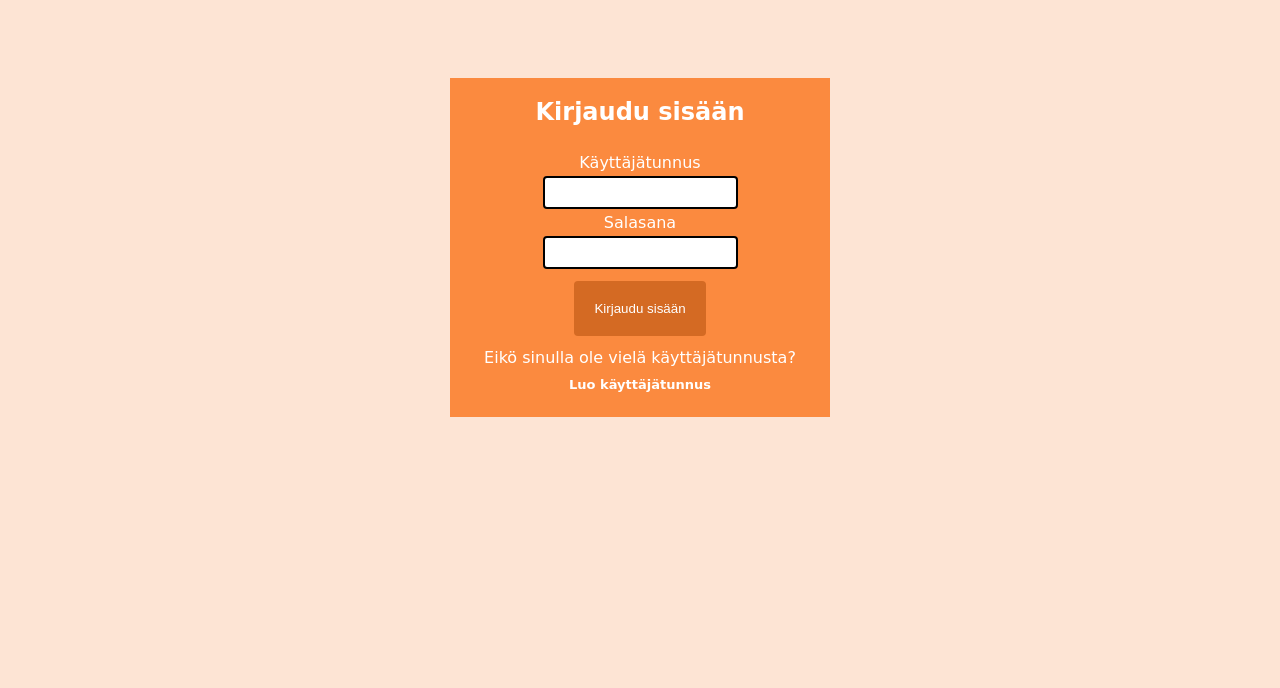
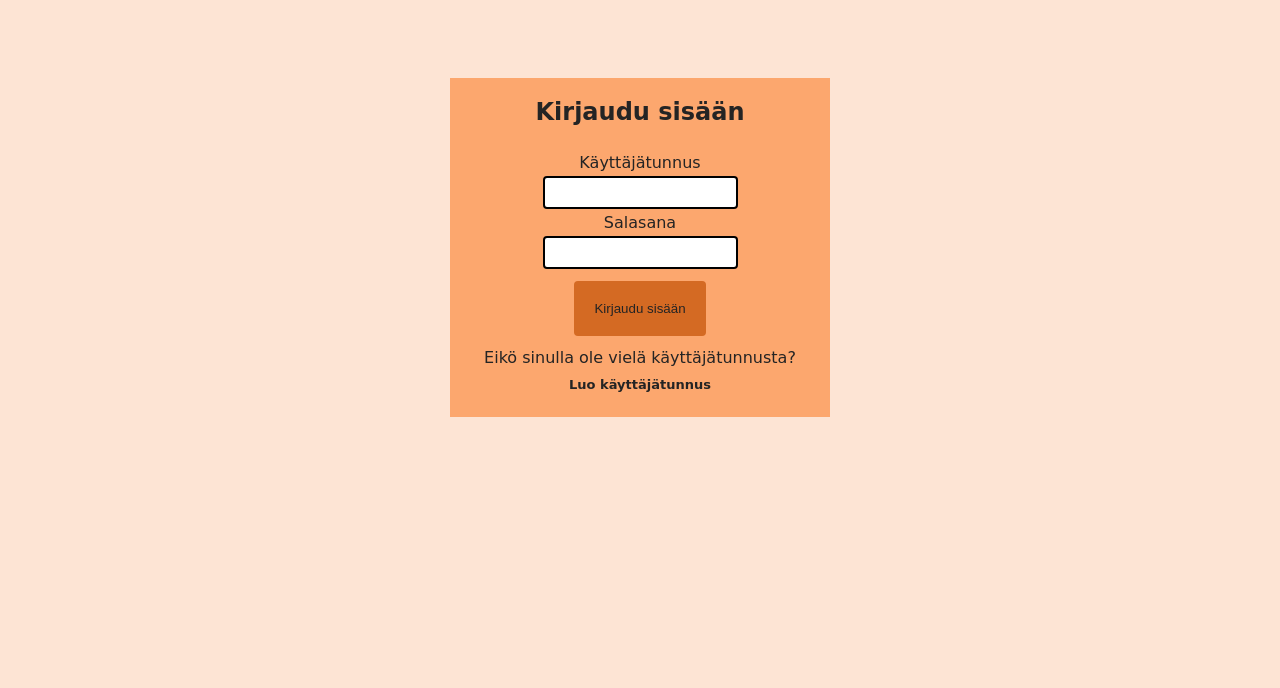
Before and after one commit to Aarojy/Web-sovelluskehitys-TX00EY23-3007_ravintolat, a website: page website/login.html in a window 1280 px wide. Shown: the part 112-800 px from the top of the page. Drawn offline with Linux system fonts and the light colour scheme.

Commit message:
enhance contrast

```diff
--- a/website/style.css
+++ b/website/style.css
@@ -1,9 +1,9 @@
 :root {
   font-family: cursive;
-  --itemBg: #fb8a3f;
+  --itemBg: #fca76e;
   --selectedBg: #d46a23;
   --siteBg: #fde4d4;
-  --textClr: white;
+  --textClr: #242424;
 }
 
 #logo {
@@ -49,7 +49,7 @@ h3 {
 input {
   padding: 7px;
   border-radius: 6px;
-  background: var(--textClr);
+  background: var(white);
   border: 2px solid #000;
   border-radius: 4px;
 }
```
